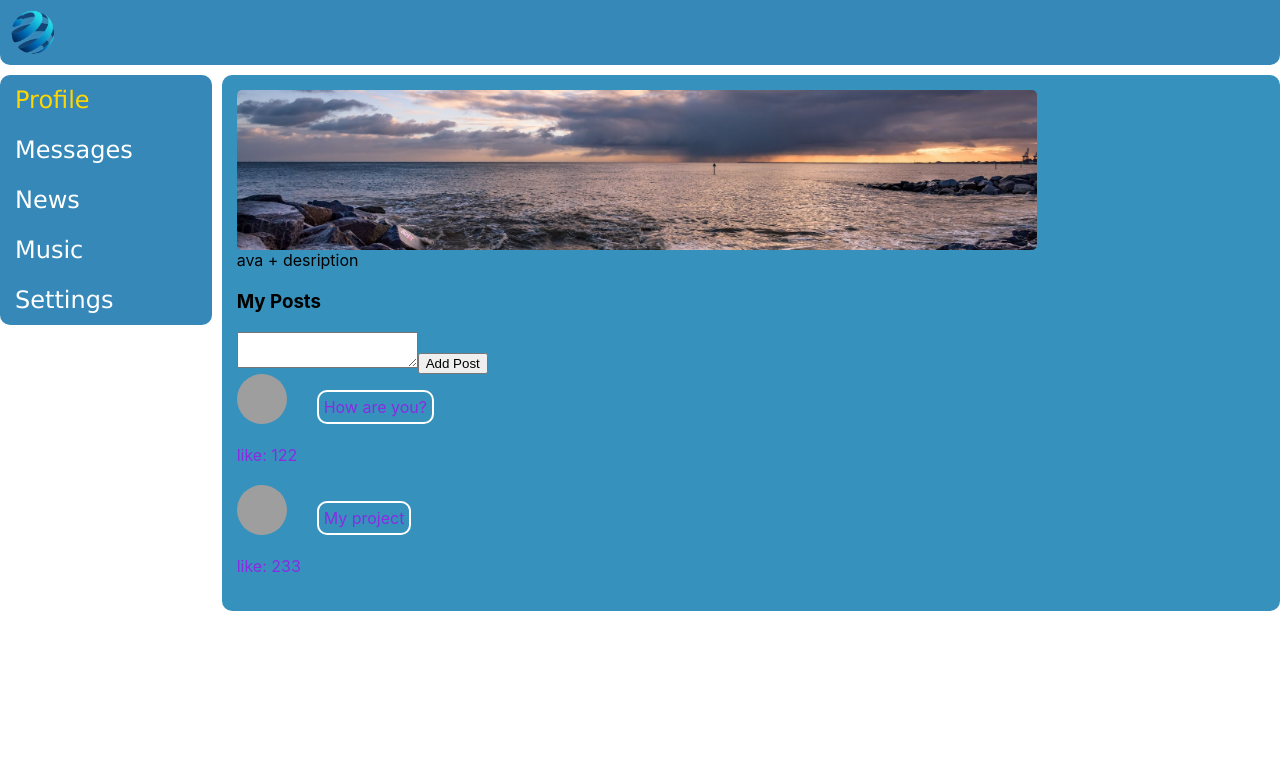
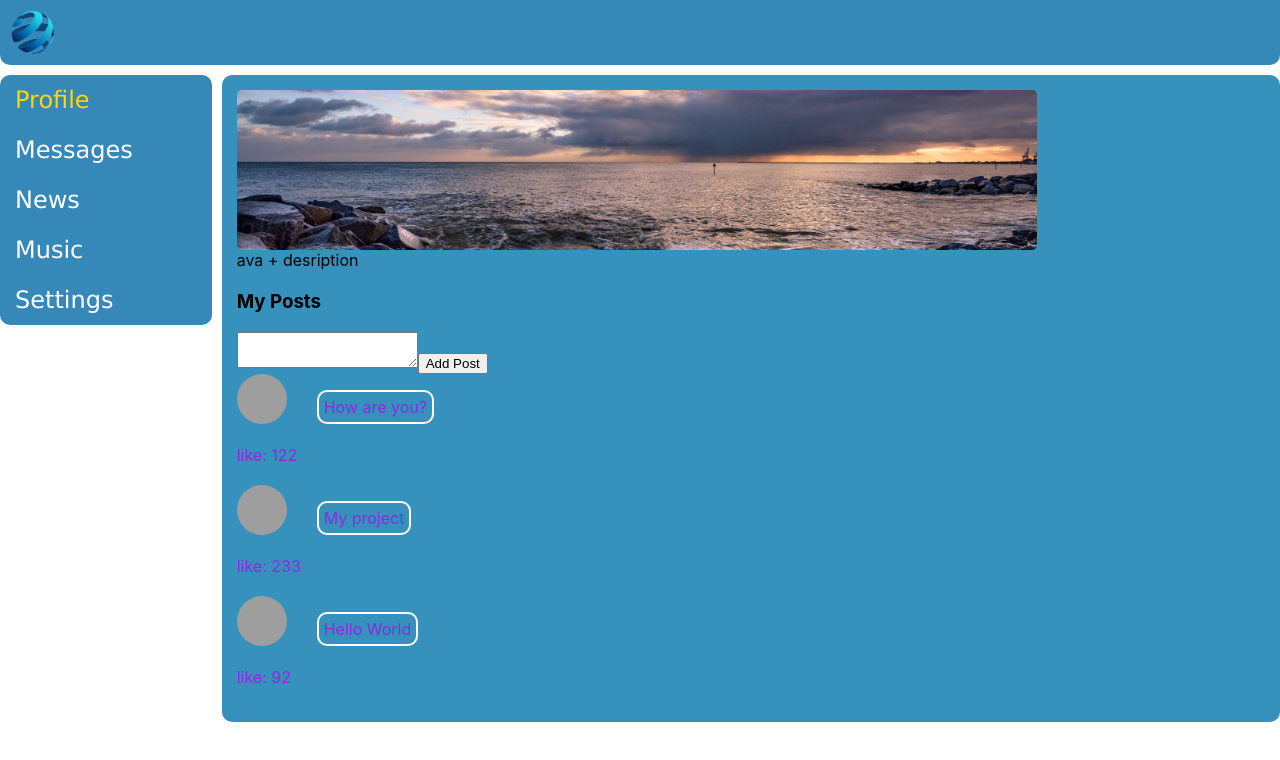
Before and after one commit to NAVIch0k/react, a React (Create React App) app: page /profile in a window 1280 px wide. Shown: the top 760 px of the page. Built offline with nearby package versions, Linux system fonts and the light colour scheme; grey boxes are pictures that could not be loaded.

Commit message:
mapProfile

```diff
--- a/src/App.js
+++ b/src/App.js
@@ -8,7 +8,7 @@ import { BrowserRouter, Route, Routes } from 'react-router-dom';
 import News from './components/News/News';
 import Settings from './components/Settings/Settings';
 import Music from './components/Music/Music';
-
+// https://app.mindmup.com/map/new/1580246240113
 const App = (props) => {
   return (
     <BrowserRouter>
@@ -18,7 +18,7 @@ const App = (props) => {
         <div className='content'>
           <Routes>
             <Route path='/dialogs/*' element={<Dialogs dialogs={props.dialogs} messages={props.messages}/>} />
-            <Route path='/profile/*' element={<Profile />} />
+            <Route path='/profile/*' element={<Profile posts={props.posts}/>} />
             <Route path='/news/*' element={<News/>}/>
             <Route path='/settings/*' element={<Settings/>}/>
             <Route path='/music/*' element={<Music/>}/>
--- a/src/components/Profile/MyPost/MyPost.jsx
+++ b/src/components/Profile/MyPost/MyPost.jsx
@@ -2,17 +2,13 @@ import React from 'react';
 import s from './MyPost.module.css';
 import Post from './Posts/Post'
 
-let posts=[
-    {id: 1, message: 'How are you?', likes_count:122},
-    {id: 2, message: 'My project', likes_count:233},
-]
 
-let Posts_Element=posts.map(
-    p=> <Post text={p.message} like={p.likes_count}/>
 
-)
+const MyPost = (props) => {
+    let Posts_Element=props.posts.map(
+        p=> <Post text={p.message} like={p.likes_count}/>
 
-const MyPost = () => {
+    )
     return (
         <div>
             <h3>My Posts</h3>
--- a/src/components/Profile/Profile.jsx
+++ b/src/components/Profile/Profile.jsx
@@ -2,11 +2,11 @@ import React from 'react';
 import MyPost from './MyPost/MyPost';
 import s from './Profile.module.css';
 import Profile_info from './Profile_info/Profile_info';
-const Profile = () => {
+const Profile = (props) => {
     return (
         <div >
             <Profile_info/>
-            <MyPost/>
+            <MyPost posts={props.posts}/>
         </div>
     )
 }
--- a/src/index.js
+++ b/src/index.js
@@ -22,9 +22,15 @@ let messages = [
   { id: 6, message: 'My name is?' },
 ]
 
+let posts=[
+  {id: 1, message: 'How are you?', likes_count:122},
+  {id: 2, message: 'My project', likes_count:233},
+  {id: 3, message: 'Hello World', likes_count:92},
+]
+
 ReactDOM.render(
   <React.StrictMode>
-    <App dialogs={dialogs} messages={messages}/>
+    <App dialogs={dialogs} messages={messages} posts={posts}/>
   </React.StrictMode>,
   document.getElementById('root')
 );
```
Also changed, not shown: 2 other files (tests, documents, lock files or other folders).
